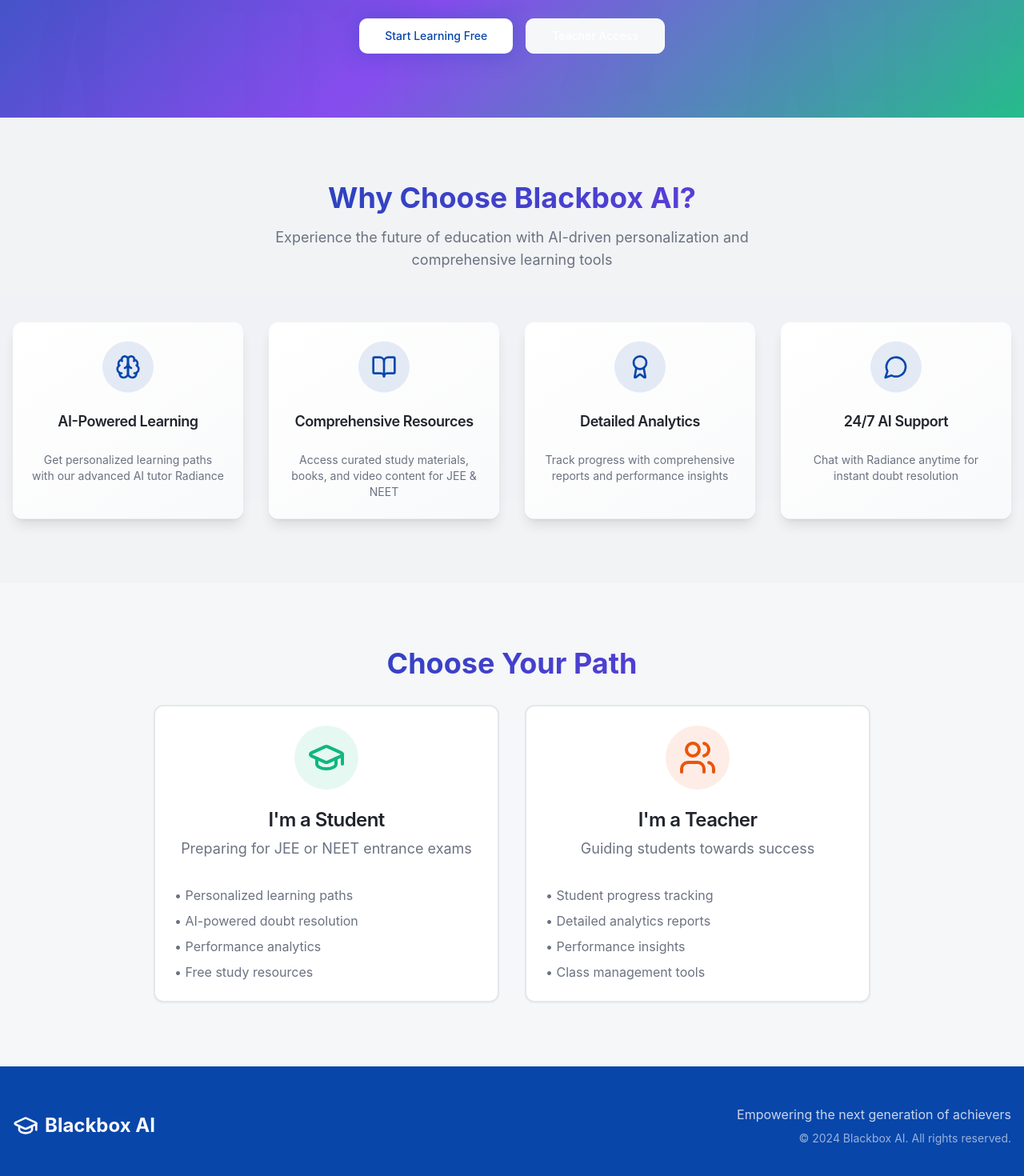
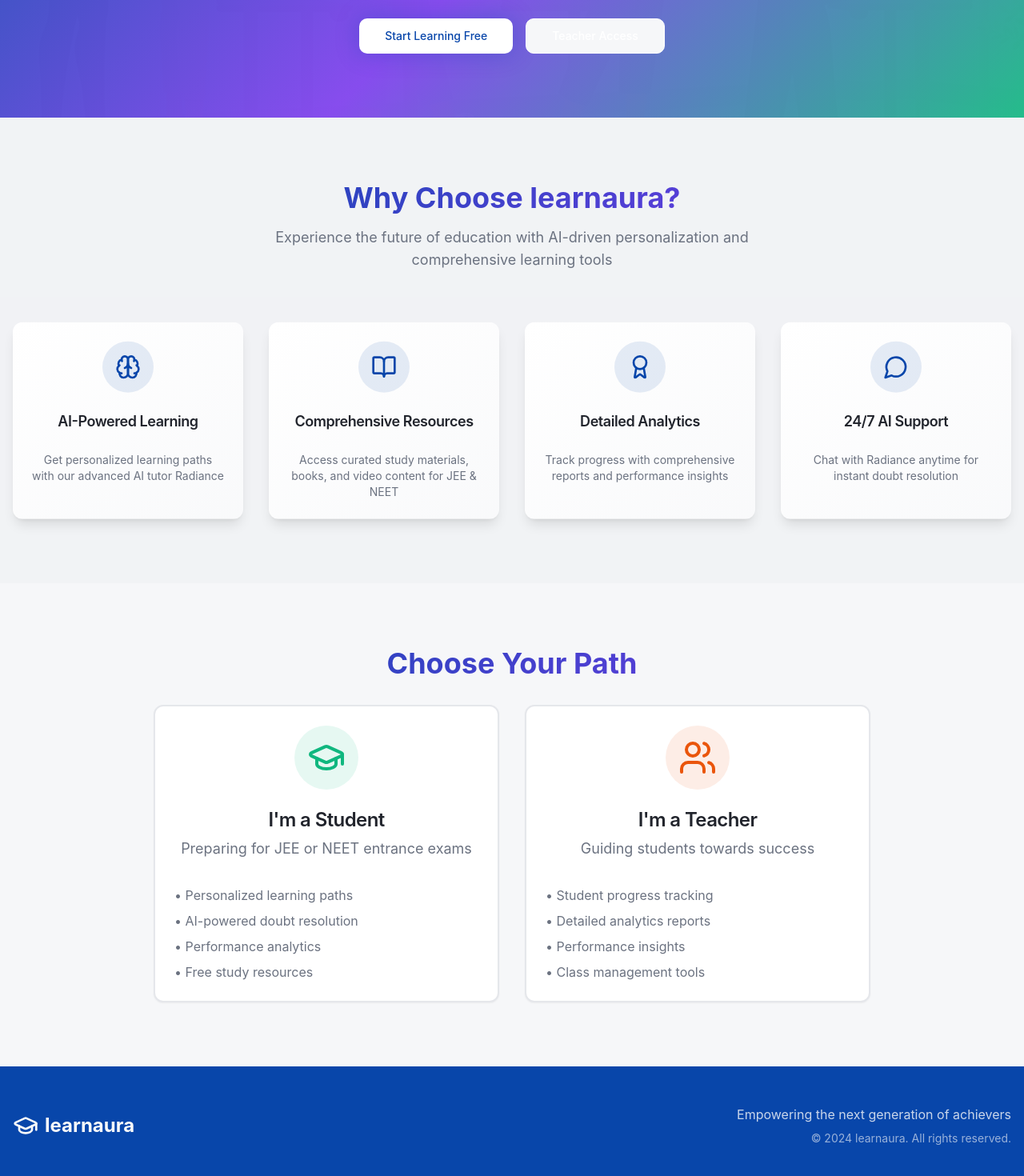
Before and after one commit to aivoiceovermovieseries-prog/brilliance-boost-ai, a React (Vite) app: page / in a window 1280 px wide. Shown: the part 392-1862 px from the top of the page at 80% size. Built offline with nearby package versions, Linux system fonts and the light colour scheme; the HTML template or start-up script is replaced by a standard one.

Commit message:
Refactor: Rename Blackbox AI to Learnaura

```diff
--- a/index.html
+++ b/index.html
@@ -3,11 +3,11 @@
   <head>
     <meta charset="UTF-8" />
     <meta name="viewport" content="width=device-width, initial-scale=1.0" />
-    <title>Blackbox AI - Master JEE & NEET with AI-Powered Learning</title>
+    <title>learnaura - Master JEE & NEET with AI-Powered Learning</title>
     <meta name="description" content="Excel in JEE and NEET entrance exams with personalized AI tutoring, comprehensive analytics, and expert-curated resources. Join thousands of successful students." />
-    <meta name="author" content="Blackbox AI" />
+    <meta name="author" content="learnaura" />
 
-    <meta property="og:title" content="Blackbox AI - Master JEE & NEET with AI-Powered Learning" />
+    <meta property="og:title" content="learnaura - Master JEE & NEET with AI-Powered Learning" />
     <meta property="og:description" content="Excel in JEE and NEET entrance exams with personalized AI tutoring, comprehensive analytics, and expert-curated resources." />
     <meta property="og:type" content="website" />
     <meta property="og:image" content="https://lovable.dev/opengraph-image-p98pqg.png" />
--- a/src/index.css
+++ b/src/index.css
@@ -2,7 +2,7 @@
 @tailwind components;
 @tailwind utilities;
 
-/* Blackbox AI - Modern Ed-tech Design System */
+/* learnaura - Modern Ed-tech Design System */
 
 @layer base {
   :root {
--- a/src/pages/Index.tsx
+++ b/src/pages/Index.tsx
@@ -39,7 +39,7 @@ const Index = () => {
         <div className="container mx-auto px-4 py-4 flex justify-between items-center">
           <div className="flex items-center space-x-2">
             <GraduationCap className="h-8 w-8 text-primary" />
-            <span className="text-2xl font-bold text-gradient">Blackbox AI</span>
+            <span className="text-2xl font-bold text-gradient">learnaura</span>
           </div>
           <div className="flex space-x-4">
             <Button
@@ -99,7 +99,7 @@ const Index = () => {
         <div className="container mx-auto px-4">
           <div className="text-center mb-16">
             <h2 className="text-4xl font-bold mb-4 text-gradient">
-              Why Choose Blackbox AI?
+              Why Choose learnaura?
             </h2>
             <p className="text-lg text-muted-foreground max-w-2xl mx-auto">
               Experience the future of education with AI-driven personalization and comprehensive learning tools
@@ -201,14 +201,14 @@ const Index = () => {
           <div className="flex flex-col md:flex-row justify-between items-center">
             <div className="flex items-center space-x-2 mb-4 md:mb-0">
               <GraduationCap className="h-8 w-8" />
-              <span className="text-2xl font-bold">Blackbox AI</span>
+              <span className="text-2xl font-bold">learnaura</span>
             </div>
             <div className="text-center md:text-right">
               <p className="text-primary-foreground/80">
                 Empowering the next generation of achievers
               </p>
               <p className="text-sm text-primary-foreground/60 mt-2">
-                © 2024 Blackbox AI. All rights reserved.
+                © 2024 learnaura. All rights reserved.
               </p>
             </div>
           </div>
--- a/src/pages/Login.tsx
+++ b/src/pages/Login.tsx
@@ -64,7 +64,7 @@ const Login = () => {
         <div className="text-center mb-8">
           <div className="flex items-center justify-center space-x-2 mb-4">
             <GraduationCap className="h-10 w-10 text-white" />
-            <span className="text-3xl font-bold text-white">Blackbox AI</span>
+            <span className="text-3xl font-bold text-white">learnaura</span>
           </div>
           <p className="text-white/80">Welcome back to your learning journey</p>
         </div>
--- a/src/pages/SignUp.tsx
+++ b/src/pages/SignUp.tsx
@@ -59,7 +59,7 @@ const SignUp = () => {
 
     toast({
       title: "Account Created",
-      description: `Welcome to Blackbox AI, ${formData.name}!`,
+      description: `Welcome to learnaura, ${formData.name}!`,
     });
 
     // Redirect based on user type
@@ -77,7 +77,7 @@ const SignUp = () => {
         <div className="text-center mb-8">
           <div className="flex items-center justify-center space-x-2 mb-4">
             <GraduationCap className="h-10 w-10 text-white" />
-            <span className="text-3xl font-bold text-white">Blackbox AI</span>
+            <span className="text-3xl font-bold text-white">learnaura</span>
           </div>
           <p className="text-white/80">Join thousands of successful learners</p>
         </div>
--- a/src/pages/student/Dashboard.tsx
+++ b/src/pages/student/Dashboard.tsx
@@ -75,7 +75,7 @@ const StudentDashboard = () => {
         <div className="container mx-auto px-4 py-4 flex justify-between items-center">
           <div className="flex items-center space-x-2">
             <GraduationCap className="h-8 w-8 text-primary" />
-            <span className="text-2xl font-bold text-gradient">Blackbox AI</span>
+            <span className="text-2xl font-bold text-gradient">learnaura</span>
           </div>
           <div className="flex items-center space-x-4">
             <span className="text-sm text-muted-foreground">
--- a/src/pages/student/StreamSelection.tsx
+++ b/src/pages/student/StreamSelection.tsx
@@ -65,7 +65,7 @@ const StreamSelection = () => {
         <div className="text-center mb-8">
           <div className="flex items-center justify-center space-x-2 mb-4">
             <GraduationCap className="h-10 w-10 text-white" />
-            <span className="text-3xl font-bold text-white">Blackbox AI</span>
+            <span className="text-3xl font-bold text-white">learnaura</span>
           </div>
           <h1 className="text-4xl font-bold text-white mb-2">Choose Your Stream</h1>
           <p className="text-white/80 text-lg">Select your entrance exam to get personalized learning content</p>
--- a/src/pages/teacher/Dashboard.tsx
+++ b/src/pages/teacher/Dashboard.tsx
@@ -132,7 +132,7 @@ const TeacherDashboard = () => {
         <div className="container mx-auto px-4 py-4 flex justify-between items-center">
           <div className="flex items-center space-x-2">
             <GraduationCap className="h-8 w-8 text-primary" />
-            <span className="text-2xl font-bold text-gradient">Blackbox AI</span>
+            <span className="text-2xl font-bold text-gradient">learnaura</span>
             <Badge variant="secondary" className="ml-2">Teacher</Badge>
           </div>
           <div className="flex items-center space-x-4">
```
